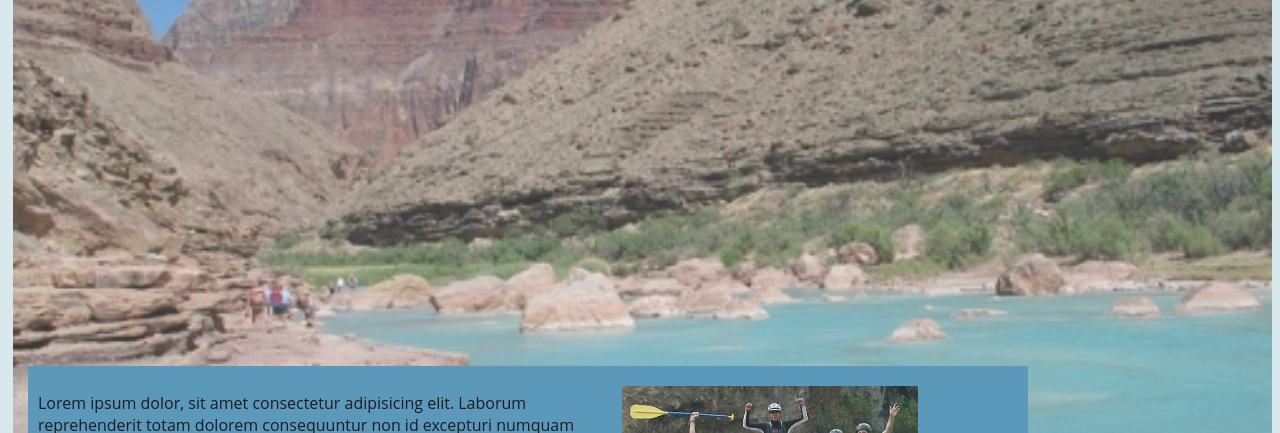
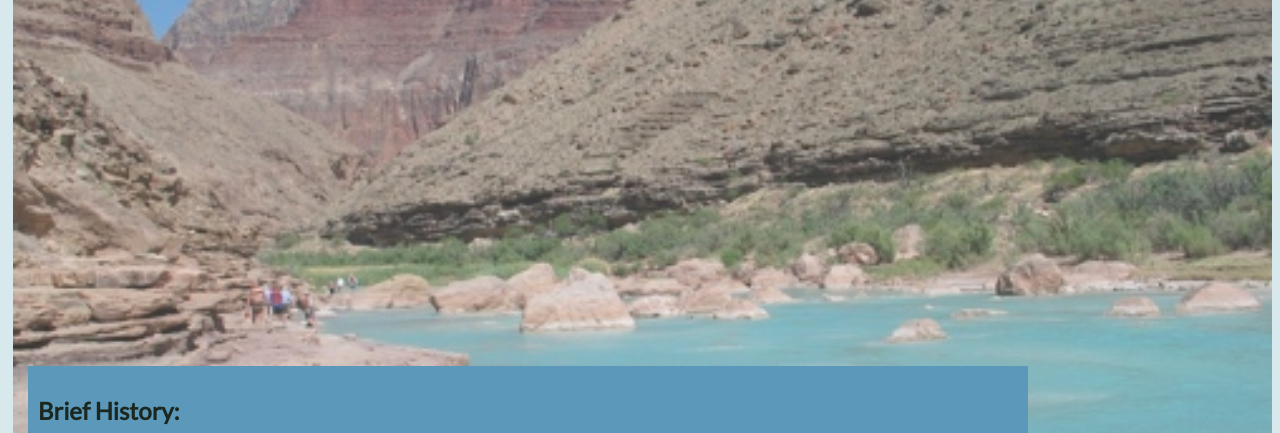
Before and after one commit to Thia100/wdd130, a plain HTML site: page wwr/about.html in a window 1280 px wide. Shown: the part 367-800 px from the top of the page. Drawn offline with Linux system fonts and the light colour scheme.

Commit message:
about us page

```diff
--- a/wwr/about.html
+++ b/wwr/about.html
@@ -29,6 +29,7 @@
                 <img src="images/heroimage.jpg" alt="background image">
                 <h1>Down the River</h1>
                 <article>
+                    <h2>Brief History:</h2>
                     <img src="images/article-image.jpg" alt="Image showcasing a happy client">
                     <p>Lorem ipsum dolor, sit amet consectetur adipisicing elit. Laborum reprehenderit totam dolorem consequuntur non id excepturi numquam perspiciatis fuga. Reprehenderit aperiam quam aspernatur labore! Sed aperiam optio nemo quibusdam cupiditate.</p>
                 </article>
```
